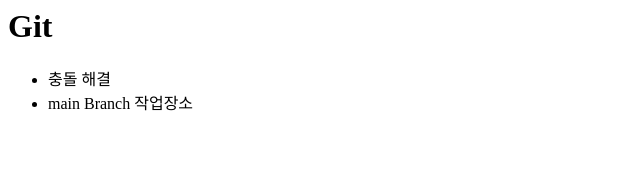
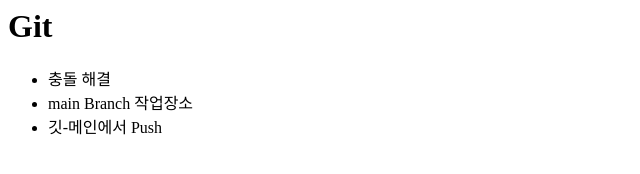
Before and after one commit to crm0622/git-working, a plain HTML site: page index.html in a window 1280 px wide. Shown: the whole page, without its empty margins (0-640 px from the left). Drawn offline with Linux system fonts and the light colour scheme.

Commit message:
#main-메인에서 푸쉬

```diff
--- a/index.html
+++ b/index.html
@@ -6,6 +6,7 @@
     <ul>
       <li>충돌 해결</li>
       <li>main Branch 작업장소</li>
+      <li>깃-메인에서 Push</li>
     </ul>
     <head>
       <title>나중에 수정될 가능성 있는 곳</title>
```
